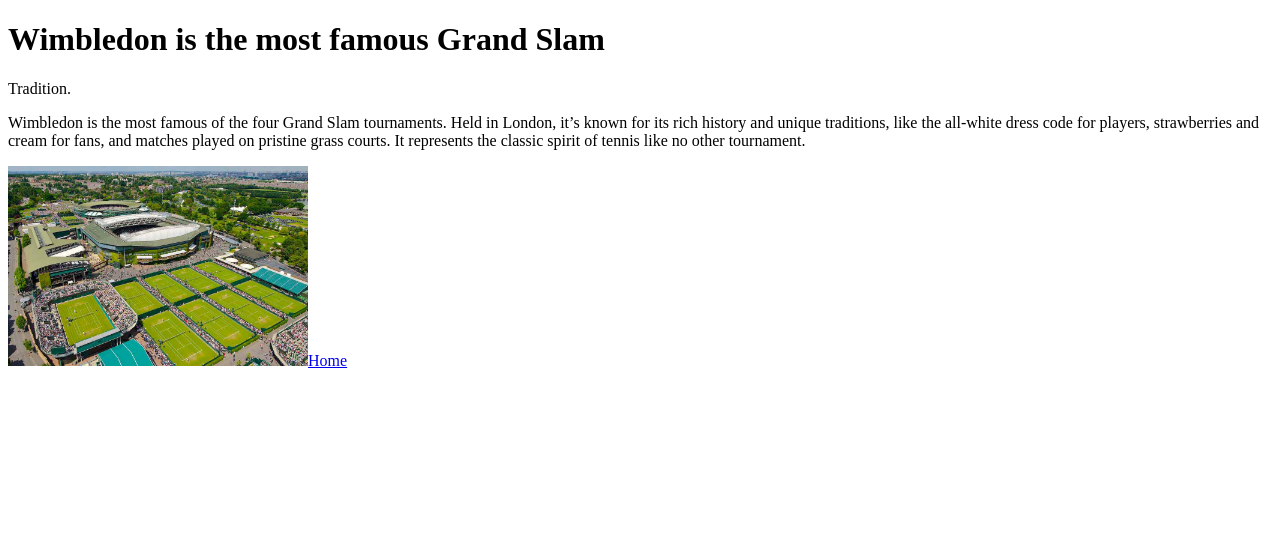
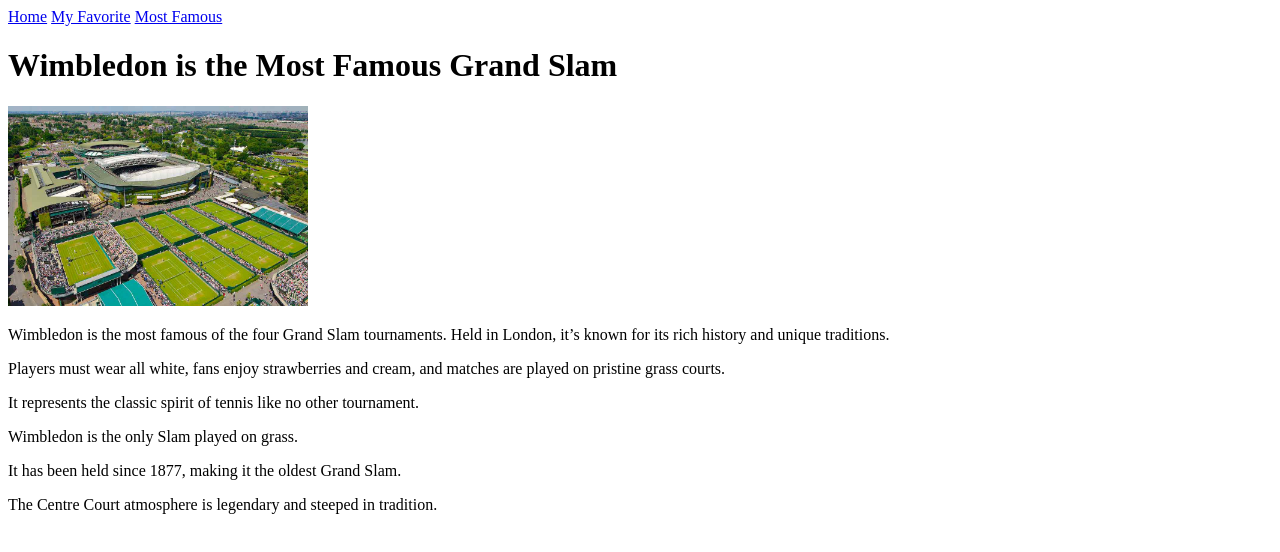
Before and after one commit to tanipreuss/My-first-website, a plain HTML site: page third.html in a window 1280 px wide. Drawn offline with Linux system fonts and the light colour scheme.

Commit message:
Update third.html

```diff
--- a/third.html
+++ b/third.html
@@ -1,15 +1,35 @@
 <!DOCTYPE html>
 <html>
 <head>
-  <title>The Grand Slams</title>
+  <title>The Most Famous Grand Slam</title>
+  <meta charset="UTF-8">
+  <meta name="description" content="Explore Wimbledon, the most famous Grand Slam tennis tournament.">
+  <link rel="stylesheet" href="style.css">
 </head>
 <body>
-  <h1>Wimbledon is the most famous Grand Slam</h1>
-  <p>Tradition.</p>
+  <!-- Navigation Bar -->
+  <div id="navbar">
+    <a href="index.html">Home</a>
+    <a href="second.html">My Favorite</a>
+    <a href="third.html">Most Famous</a>
+  </div>
 
-  <!-- 👇 Wimbledon Paragraph -->
-  <p>Wimbledon is the most famous of the four Grand Slam tournaments. Held in London, it’s known for its rich history and unique traditions, like the all-white dress code for players, strawberries and cream for fans, and matches played on pristine grass courts. It represents the classic spirit of tennis like no other tournament.</p>
-<img src="Wimbledon.jpeg" alt:="Wimbledon pic." width="300" height="200"
-  ><a href="index.html">Home</a>
+  <h1>Wimbledon is the Most Famous Grand Slam</h1>
+
+  <img src="Wimbledon.jpeg" alt="Wimbledon tournament picture." width="300" height="200">
+
+  <p>Wimbledon is the most famous of the four Grand Slam tournaments. Held in London, it’s known for its rich history and unique traditions.</p>
+  <p>Players must wear all white, fans enjoy strawberries and cream, and matches are played on pristine grass courts.</p>
+  <p>It represents the classic spirit of tennis like no other tournament.</p>
+
+  <div class="info-box">
+    <p>Wimbledon is the only Slam played on grass.</p>
+  </div>
+  <div class="info-box">
+    <p>It has been held since 1877, making it the oldest Grand Slam.</p>
+  </div>
+  <div class="info-box" id="special">
+    <p>The Centre Court atmosphere is <span class="important">legendary</span> and steeped in tradition.</p>
+  </div>
 </body>
 </html>
```
